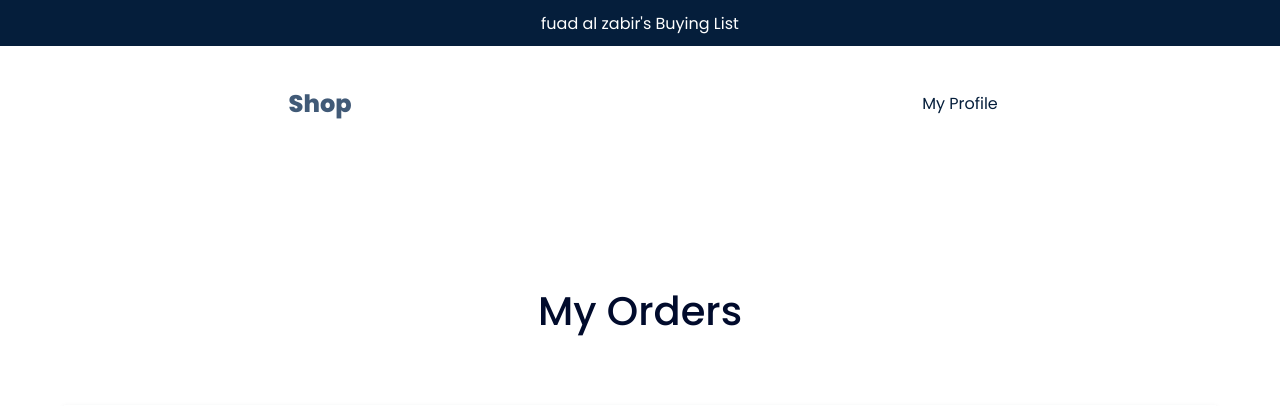
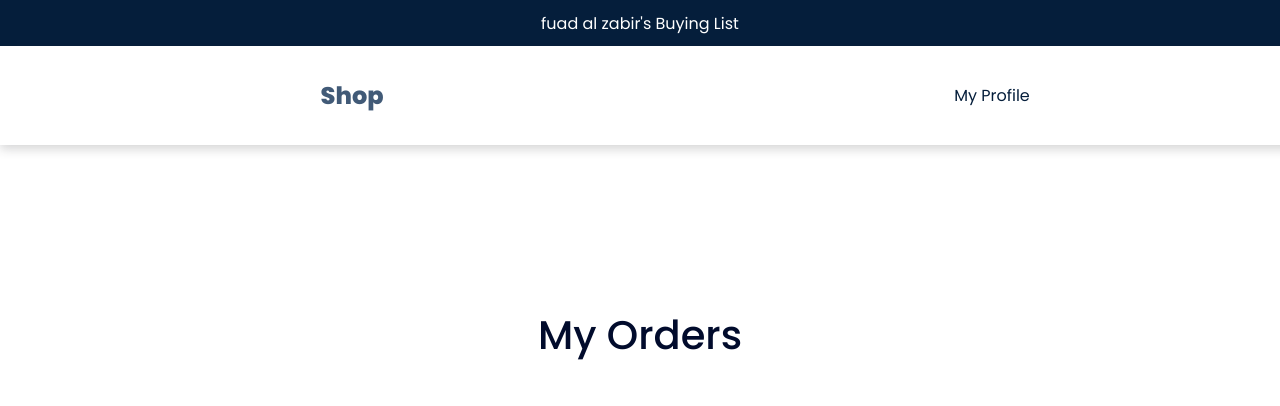
Before and after one commit to fuad46/Pitha-Ghor-Shop-with-PAYMENT-gateway, a Django app: page /order/ in a window 1280 px wide; the page is wider, and only the part inside the window is pictured. Shown: the top 406 px of that part. Run offline with Django 5.2, Linux system fonts and the light colour scheme; a user stored in the database is signed in; data comes from the database, SQL or seed files in the repository.

Commit message:
complete project final

```diff
--- a/static/css/order.css
+++ b/static/css/order.css
@@ -6,13 +6,6 @@
   padding: 0;
 }
 
-nav{
-  width: 100%;
-  display: flex;
- align-items: center;
- justify-content: center;
- margin: 40px 0 40px 0;
- }
 .logo{
   color: #415a77;
   font-weight: 800;
@@ -55,6 +48,7 @@
   height: 2.9rem;
   font-weight: 400;
   font-size: 16px;
+
 }
 
 
--- a/store/templates/order.html
+++ b/store/templates/order.html
@@ -12,7 +12,18 @@
   <link rel="stylesheet" href="{% static 'css/order.css' %}">
 
 
+<style>
 
+nav{
+  width: 100%;
+  display: flex;
+ align-items: center;
+ justify-content: center;
+ margin: 0;
+ padding: 2rem;
+ box-shadow: 0px 4px 10px rgba(46, 46, 48, 0.2)
+ }
+</style>
 </head>
 
 <body>
```
